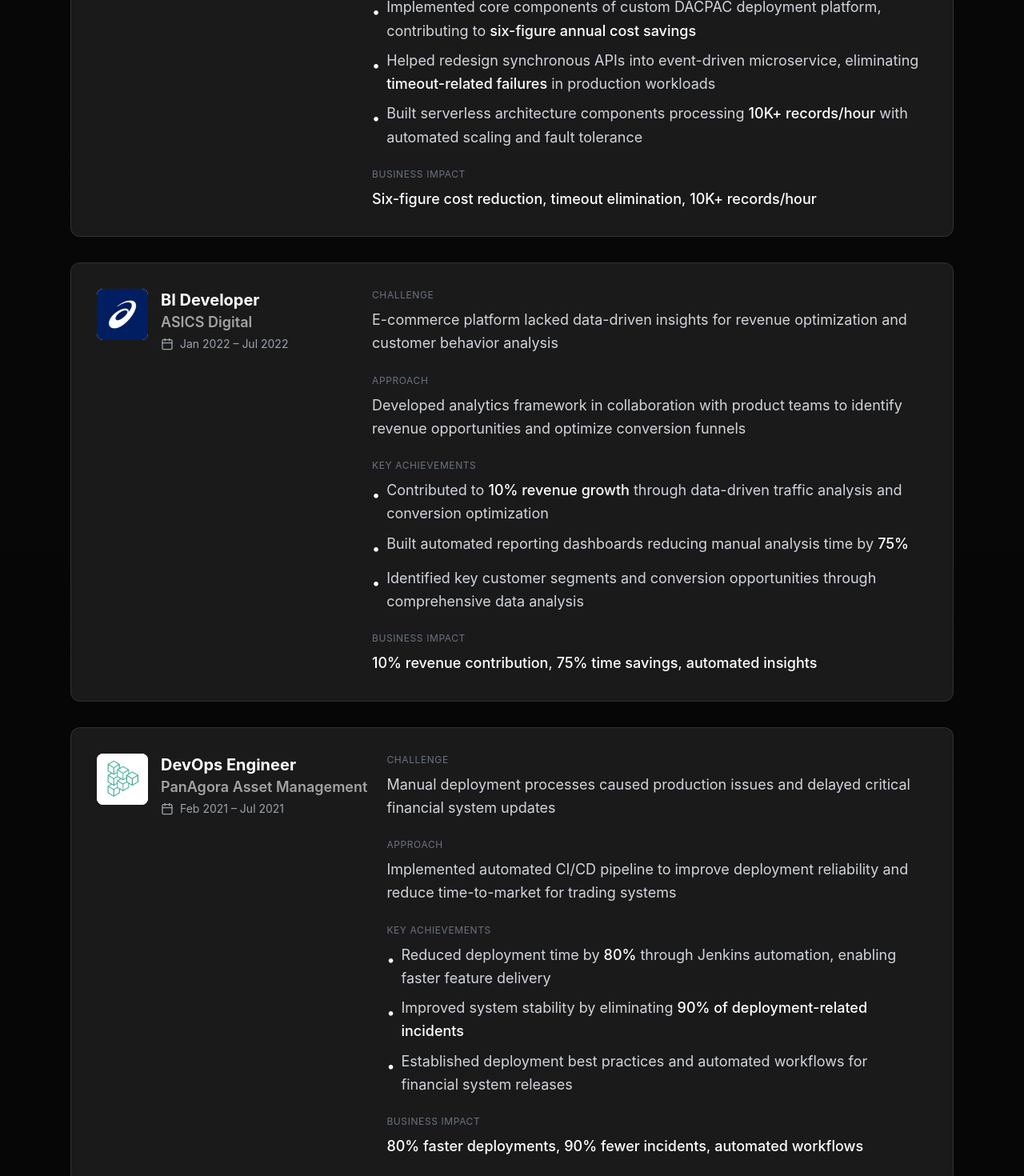
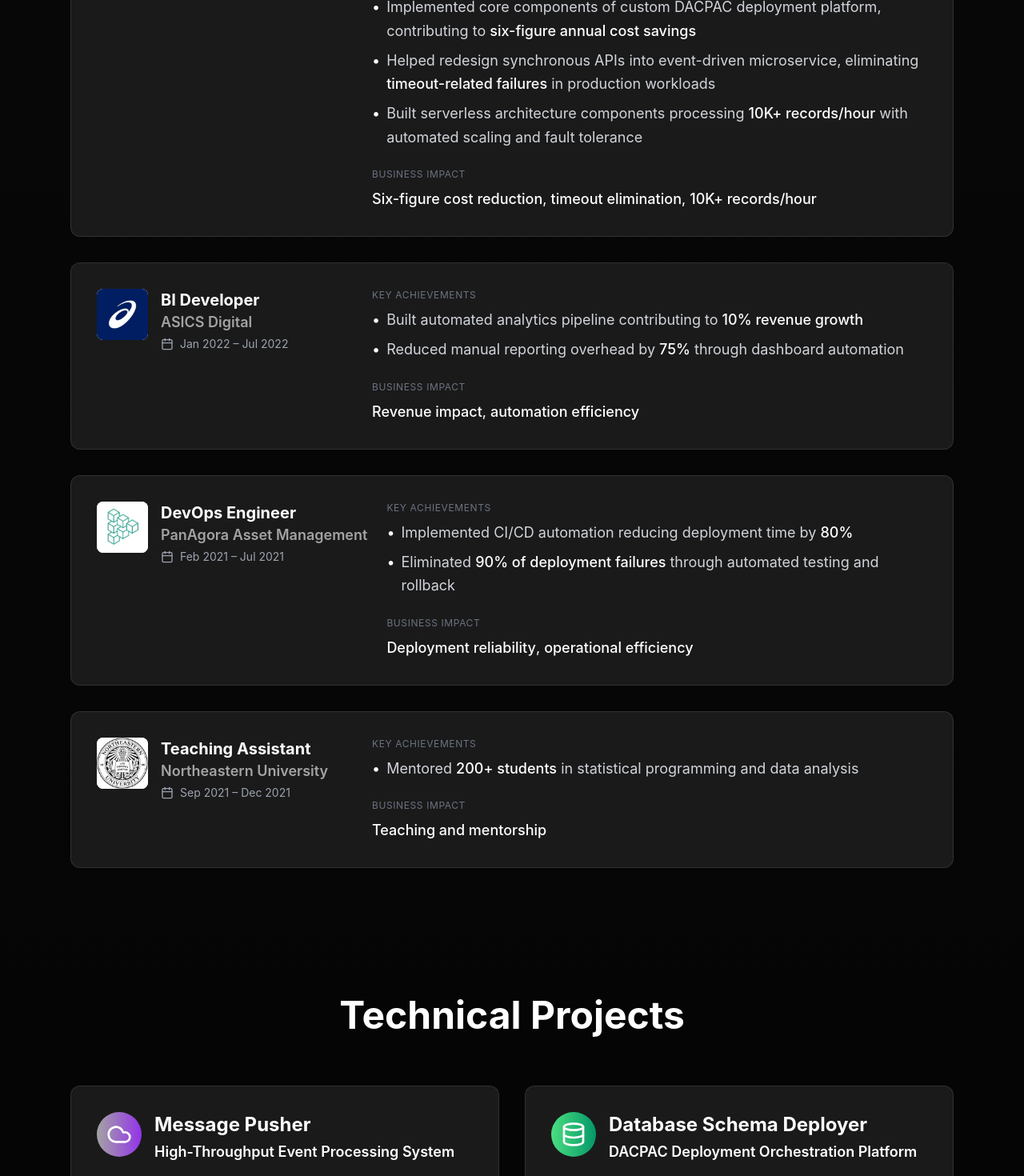
Before and after one commit to nikdmello/website, a Next.js app: page / in a window 1280 px wide. Shown: the part 2055-3525 px from the top of the page at 80% size. Built offline with nearby package versions, Linux system fonts and the light colour scheme.

Commit message:
feat: simplify experience content

```diff
--- a/components/Experience.tsx
+++ b/components/Experience.tsx
@@ -19,7 +19,7 @@ const renderWhiteHighlightedText = (text: string) => {
 
 const experiences = [
   {
-    title: 'Founder / Engineer',
+    title: 'Software Engineer',
     company: 'Swift',
     period: 'Apr 2025 – Present',
     logo: null,
@@ -34,7 +34,7 @@ const experiences = [
     metrics: '<Highlight>Atomic guarantees</Highlight> and <Highlight>reliable coordination</Highlight> for multi-agent AI workflows'
   },
   {
-    title: 'Software Developer',
+    title: 'Software Engineer',
     company: 'Associa',
     period: 'Mar 2023 – Present',
     logo: '/logos/associa_logo.jpeg',
@@ -52,42 +52,38 @@ const experiences = [
     company: 'ASICS Digital',
     period: 'Jan 2022 – Jul 2022',
     logo: '/logos/asics_digital_logo.jpeg',
-    problem: 'E-commerce platform lacked data-driven insights for revenue optimization and customer behavior analysis',
-    solution: 'Developed analytics framework in collaboration with product teams to identify revenue opportunities and optimize conversion funnels',
+    problem: null,
+    solution: null,
     highlights: [
-      'Contributed to <Highlight>10% revenue growth</Highlight> through data-driven traffic analysis and conversion optimization',
-      'Built automated reporting dashboards reducing manual analysis time by <Highlight>75%</Highlight>',
-      'Identified key customer segments and conversion opportunities through comprehensive data analysis'
+      'Built automated analytics pipeline contributing to <Highlight>10% revenue growth</Highlight>',
+      'Reduced manual reporting overhead by <Highlight>75%</Highlight> through dashboard automation'
     ],
-    metrics: '<Highlight>10% revenue contribution</Highlight>, <Highlight>75% time savings</Highlight>, <Highlight>automated insights</Highlight>'
+    metrics: '<Highlight>Revenue impact</Highlight>, <Highlight>automation efficiency</Highlight>'
   },
   {
     title: 'DevOps Engineer',
     company: 'PanAgora Asset Management',
     period: 'Feb 2021 – Jul 2021',
     logo: '/logos/panagora_asset_management_logo.jpeg',
-    problem: 'Manual deployment processes caused production issues and delayed critical financial system updates',
-    solution: 'Implemented automated CI/CD pipeline to improve deployment reliability and reduce time-to-market for trading systems',
+    problem: null,
+    solution: null,
     highlights: [
-      'Reduced deployment time by <Highlight>80%</Highlight> through Jenkins automation, enabling faster feature delivery',
-      'Improved system stability by eliminating <Highlight>90% of deployment-related incidents</Highlight>',
-      'Established deployment best practices and automated workflows for financial system releases'
+      'Implemented CI/CD automation reducing deployment time by <Highlight>80%</Highlight>',
+      'Eliminated <Highlight>90% of deployment failures</Highlight> through automated testing and rollback'
     ],
-    metrics: '<Highlight>80% faster deployments</Highlight>, <Highlight>90% fewer incidents</Highlight>, <Highlight>automated workflows</Highlight>'
+    metrics: '<Highlight>Deployment reliability</Highlight>, <Highlight>operational efficiency</Highlight>'
   },
   {
     title: 'Teaching Assistant',
     company: 'Northeastern University',
     period: 'Sep 2021 – Dec 2021',
     logo: '/logos/northeastern_university_logo.jpeg',
-    problem: 'Large class sizes made it difficult for students to get personalized help with complex data science concepts',
-    solution: 'Provided structured mentoring and office hours to help students master statistical programming and data analysis',
+    problem: null,
+    solution: null,
     highlights: [
-      'Mentored <Highlight>200+ students</Highlight> in Foundations of Data Science through 1-on-1 sessions and office hours',
-      'Provided guidance on statistical concepts, Python programming, and data analysis techniques',
-      'Supported students with coursework challenges and programming assignments'
+      'Mentored <Highlight>200+ students</Highlight> in statistical programming and data analysis'
     ],
-    metrics: '<Highlight>200+ students mentored</Highlight>'
+    metrics: '<Highlight>Teaching and mentorship</Highlight>'
   }
 ]
 
@@ -173,7 +169,7 @@ export default function Experience() {
                       <ul className="space-y-2">
                         {exp.highlights.map((highlight, i) => (
                           <li key={i} className="text-gray-300 leading-relaxed flex items-start">
-                            <span className="text-cyber-blue mr-2 mt-1.5 flex-shrink-0">•</span>
+                            <span className="text-cyber-blue mr-2 flex-shrink-0">•</span>
                             <span>{renderWhiteHighlightedText(highlight)}</span>
                           </li>
                         ))}
--- a/components/OpenSource.tsx
+++ b/components/OpenSource.tsx
@@ -89,7 +89,7 @@ export default function OpenSource() {
               <ul className="space-y-2 mb-6">
                 {contrib.impact.map((item, i) => (
                   <li key={i} className="flex items-start gap-3 text-gray-300">
-                    <div className="w-1.5 h-1.5 bg-cyber-blue rounded-full mt-2 flex-shrink-0" />
+                    <div className="w-1.5 h-1.5 bg-cyber-blue rounded-full mt-2.5 flex-shrink-0" />
                     <span>{item}</span>
                   </li>
                 ))}
--- a/components/Projects.tsx
+++ b/components/Projects.tsx
@@ -19,14 +19,14 @@ const renderHighlightedText = (text: string) => {
 
 const projects = [
   {
-    title: 'Swift',
-    subtitle: 'Atomic Coordination for AI Agents',
-    description: 'Blockchain-based coordination infrastructure with Solidity smart contracts on Base L2 and Express.js orchestration engine. Implements atomic workflow execution with automatic rollback, preventing partial failures in multi-agent workflows through guaranteed all-or-nothing execution.',
-    icon: <Bot className="w-8 h-8" />,
-    tech: ['Solidity', 'JavaScript', 'Node.js', 'Express.js', 'Docker', 'Git'],
-    architecture: 'Smart Contracts + Orchestrator + Client SDK',
-    gradient: 'from-cyber-blue to-blue-600',
-    metrics: ['Atomic guarantees', 'Base L2 deployment', 'All-or-nothing execution']
+    title: 'Message Pusher',
+    subtitle: 'High-Throughput Event Processing System',
+    description: 'Event-driven microservice with C# .NET 8 Lambda functions, EventBridge orchestration, and SQS message queuing. Processes 6 entity types with strategy pattern implementation, DynamoDB job tracking, and correlation ID tracing for 10K+ records/hour throughput.',
+    icon: <Cloud className="w-8 h-8" />,
+    tech: ['C# .NET', 'AWS Lambda', 'EventBridge', 'SQS', 'DynamoDB', 'Microservices'],
+    architecture: 'Event-Driven + Strategy Pattern + Job Tracking',
+    gradient: 'from-cyber-purple to-purple-600',
+    metrics: ['10K+ records/hour', '99.9% uptime', '6 entity types']
   },
   {
     title: 'Database Schema Deployer',
@@ -37,16 +37,6 @@ const projects = [
     architecture: 'SPA + API + Step Functions + CodeBuild',
     gradient: 'from-green-400 to-emerald-600',
     metrics: ['6 environments', 'DACPAC automation', 'Hosted/non-hosted routing']
-  },
-  {
-    title: 'Message Pusher',
-    subtitle: 'High-Throughput Event Processing System',
-    description: 'Event-driven microservice with C# .NET 8 Lambda functions, EventBridge orchestration, and SQS message queuing. Processes 6 entity types with strategy pattern implementation, DynamoDB job tracking, and correlation ID tracing for 10K+ records/hour throughput.',
-    icon: <Cloud className="w-8 h-8" />,
-    tech: ['C# .NET', 'AWS Lambda', 'EventBridge', 'SQS', 'DynamoDB', 'Microservices'],
-    architecture: 'Event-Driven + Strategy Pattern + Job Tracking',
-    gradient: 'from-cyber-purple to-purple-600',
-    metrics: ['10K+ records/hour', '99.9% uptime', '6 entity types']
   }
 ]
 
@@ -68,7 +58,7 @@ export default function Projects() {
           </h2>
         </motion.div>
 
-        <div className="grid grid-cols-1 lg:grid-cols-2 xl:grid-cols-3 gap-6 items-stretch">
+        <div className="grid grid-cols-1 lg:grid-cols-2 gap-8 items-stretch">
           {projects.map((project, index) => {
             const Component = isMobile ? 'div' : motion.div
             const props = isMobile ? {} : {
```
